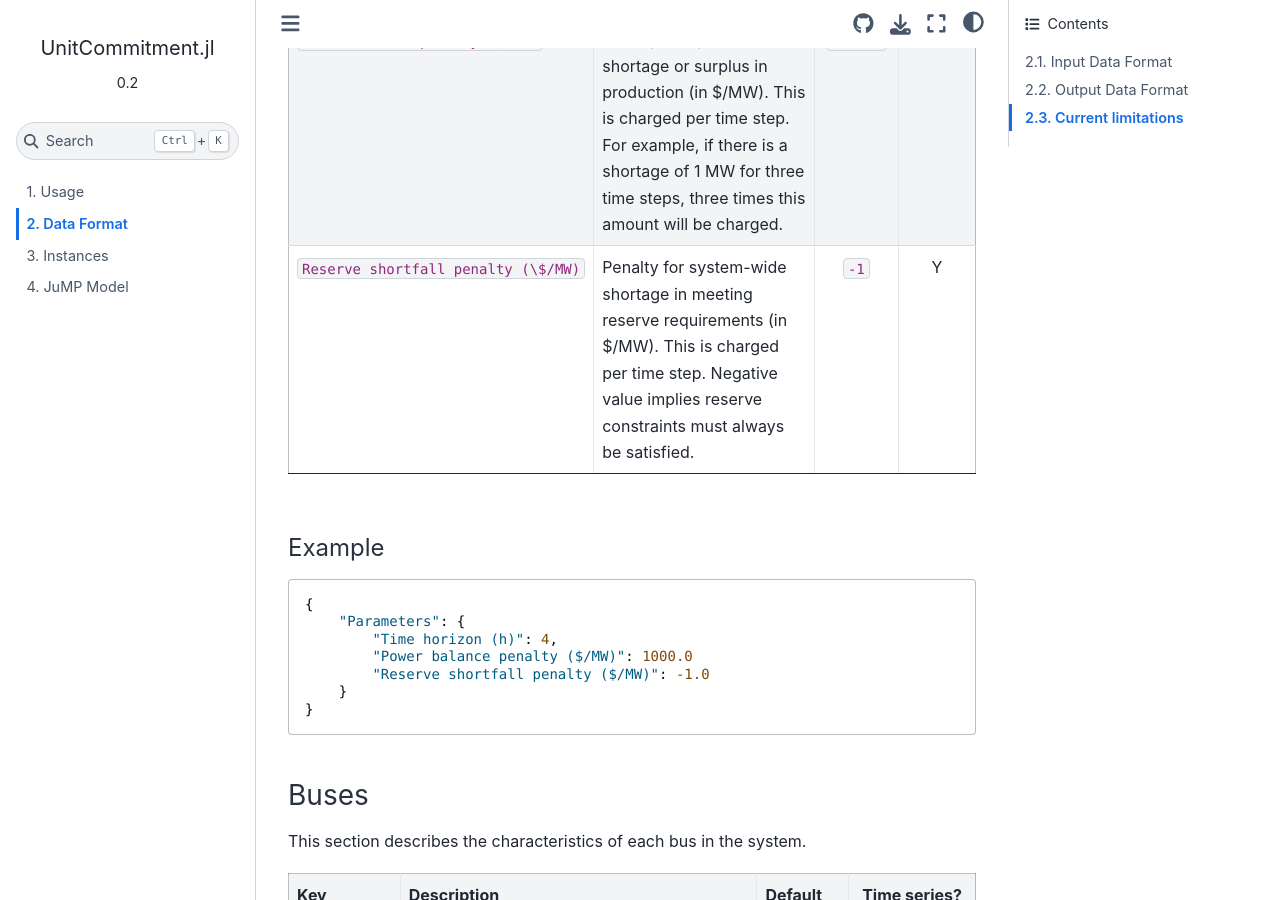
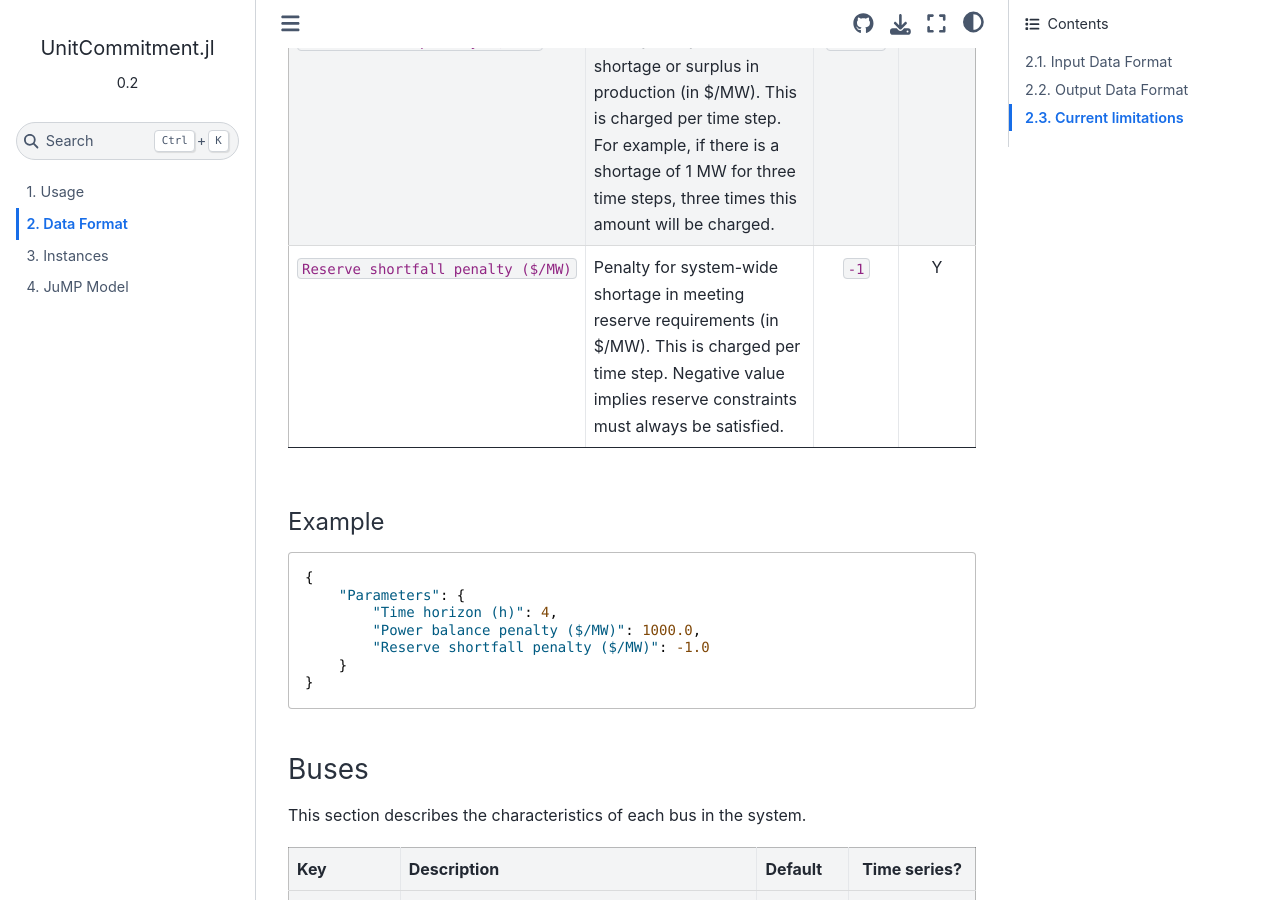
Before and after one commit to ANL-CEEESA/UnitCommitment.jl, a Sphinx documentation site: the page built from docs/format.md, in a window 1280 px wide and 900 px high, scrolled down 947 px. Built offline with Sphinx 7.4.7 and the Sphinx Book theme 1.1.4, drawn with Linux system fonts in a browser that asks for light colours.

Commit message:
Minor fixes to docs

```diff
--- a/docs/format.md
+++ b/docs/format.md
@@ -35,7 +35,7 @@ This section describes system-wide parameters, such as power balance and reserve
 | `Time horizon (h)` | Length of the planning horizon (in hours). | Required | N
 | `Time step (min)` | Length of each time step (in minutes). Must be a divisor of 60 (e.g. 60, 30, 20, 15, etc). | `60` | N
 | `Power balance penalty ($/MW)` | Penalty for system-wide shortage or surplus in production (in $/MW). This is charged per time step. For example, if there is a shortage of 1 MW for three time steps, three times this amount will be charged. | `1000.0` | Y
-| `Reserve shortfall penalty (\$/MW)` | Penalty for system-wide shortage in meeting reserve requirements (in $/MW). This is charged per time step. Negative value implies reserve constraints must always be satisfied. | `-1` | Y
+| `Reserve shortfall penalty ($/MW)` | Penalty for system-wide shortage in meeting reserve requirements (in $/MW). This is charged per time step. Negative value implies reserve constraints must always be satisfied. | `-1` | Y
 
 
 #### Example
@@ -43,7 +43,7 @@ This section describes system-wide parameters, such as power balance and reserve
 {
     "Parameters": {
         "Time horizon (h)": 4,
-        "Power balance penalty ($/MW)": 1000.0
+        "Power balance penalty ($/MW)": 1000.0,
         "Reserve shortfall penalty ($/MW)": -1.0
     }
 }
```
